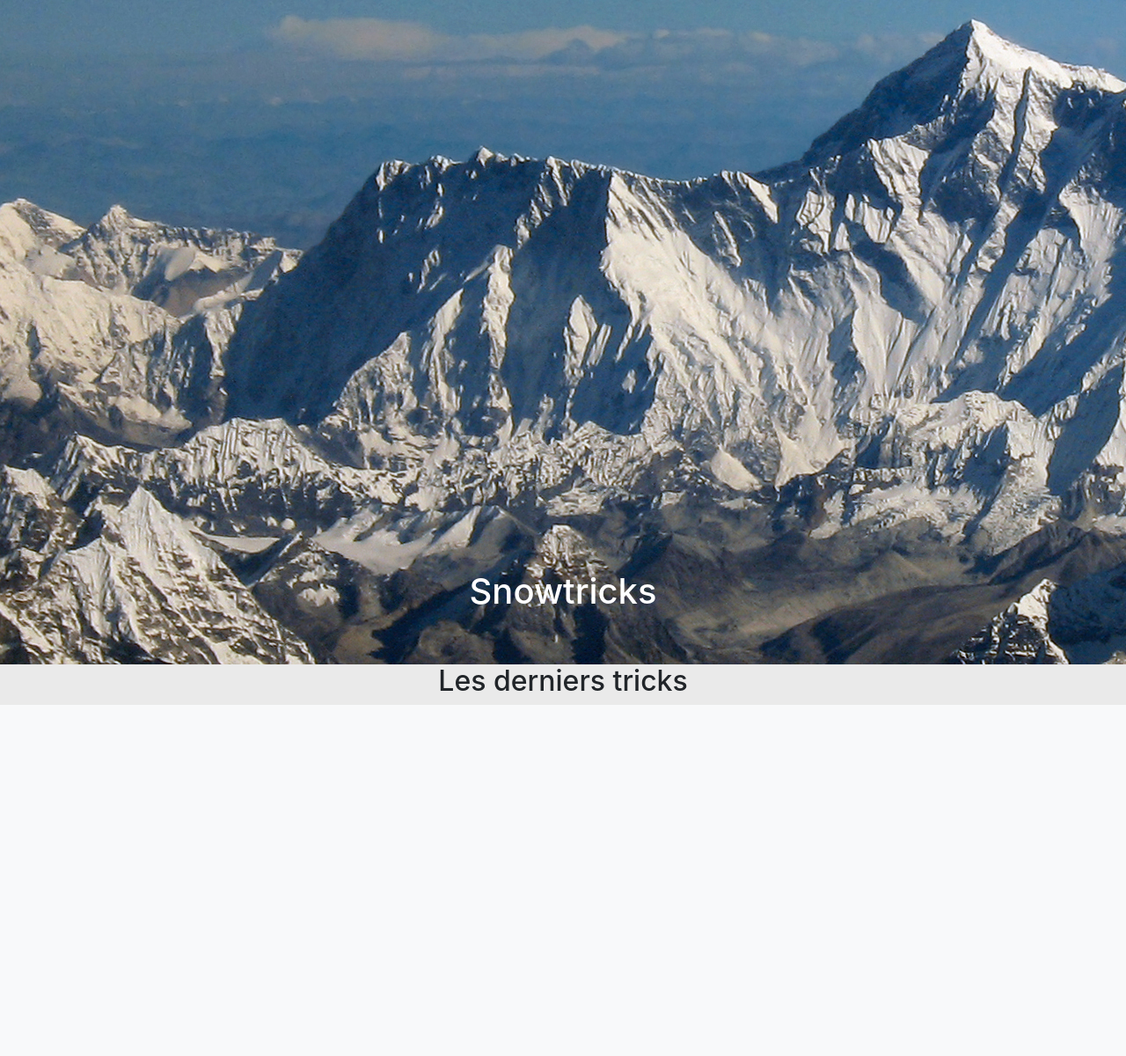
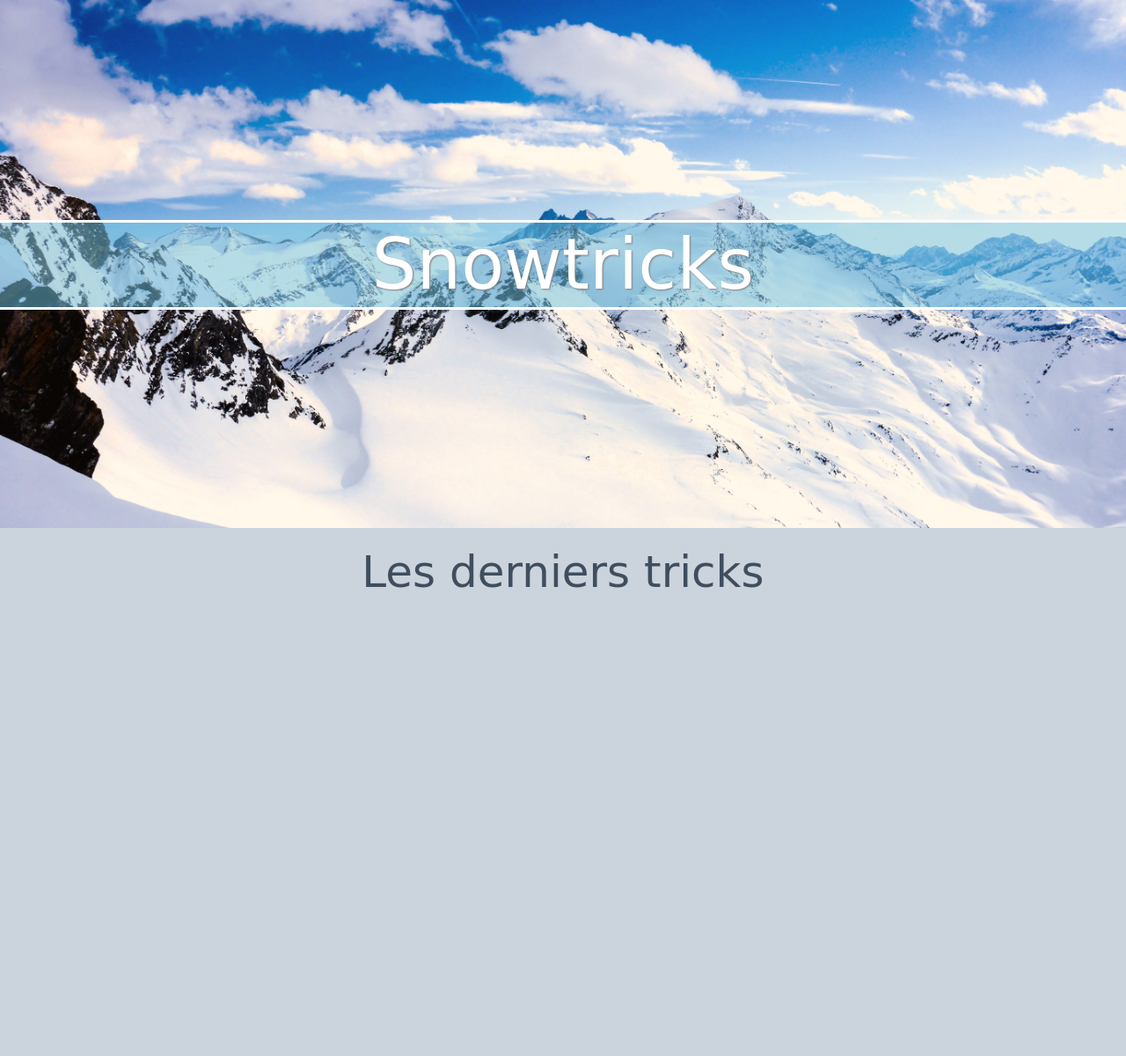
Before and after one commit to LykaJ/symfony, a Symfony app: template templates/pages/home.html.twig in a window 1280 px wide. Shown: the part 56-1256 px from the top of the page at 88% size. Before the commit the page ends 857 px from the top, so only its background shows below. Run offline with Twig, Linux system fonts and the light colour scheme; the template is opened without the code that fills it, so the values that code supplies are empty; some libraries are stand-ins or nearby versions.

Commit message:
#14 starting layout : landing page, edition of trick cards in progress

```diff
--- a/public/css/main.css
+++ b/public/css/main.css
@@ -5,21 +5,45 @@ body {
     flex-direction: column;
 }
 
-.scrolling-box {
-    background-color: #eaeaea;
-    display: block;
-    height: 100%;
-    overflow-y: scroll;
-    scroll-behavior: smooth;
+#section-1 {
+
+    background-image: url("../images/hero.jpg");
+    /* Set a specific height */
+    min-height: 600px;
+
+    /* Create the parallax scrolling effect */
+    background-attachment: fixed;
+    background-position: center;
+    background-repeat: no-repeat;
+    background-size: cover;
+    font-family: 'Lobster', cursive;
     text-align: center;
-    width: 100%;
+    padding-top: 250px;
 }
 
-section {
-    display: flex;
-    align-items: center;
-    justify-content: center;
-    height: 100%;
+.section-1 h1 {
+    color: #ffffff;
+    margin: 0;
+    font-size: 80px;
+    background-color: rgba(110,195,228,0.50);
+    border-top: #ffffff 3px solid;
+    border-bottom: #ffffff 3px solid;
+    text-shadow: 1px 1px 2px grey;
+}
+
+#section-2 {
+    background-color: #CBD3DD;
+    background-size: 100%;
+    text-align: center;
+    background-attachment: fixed;
+    min-height: 600px;
+}
+
+#section-2 h2 {
+    font-family: 'Lobster', cursive;
+    font-size: 50px;
+    color: #3f4e5e;
+    padding-top: 20px;
 }
 
 .comment {
@@ -28,6 +52,24 @@ section {
     margin: 5px;
     border-bottom: 1px solid #5eb5e0;
     border-left: 1px solid #5eb5e0;
+}
+
+.card-body {
+    height: 350px;
+}
+
+.card-img {
+    width: 100%;
+    height: auto;
+    margin: 0;
+}
+
+.card-title h3 {
+    padding-top: 5px;
+    font-family: 'Lobster', cursive;
+    font-size: 40px;
+    color: #3f4e5e;
+
 }
 
 /* region Loader */
@@ -120,3 +162,7 @@ section {
 }
 
 /* endregion */
+
+/* region Scroll */
+
+/* endregion */
--- a/src/Controller/Admin/AdminTrickController.php
+++ b/src/Controller/Admin/AdminTrickController.php
@@ -3,6 +3,7 @@
 
 namespace App\Controller\Admin;
 
+use App\Entity\ImageMedia;
 use App\Entity\Trick;
 use App\Entity\User;
 use App\Event\AdminUploadTrickImageEvent;
@@ -63,8 +64,8 @@ class AdminTrickController extends AbstractController
                 $trick->setAuthor($currentUser);
             }
 
-            $uploads_directory = $this->getParameter('media_directory');
-            $files = $request->files->get('trick')['uploadImageMedia'];
+           /* $uploads_directory = $this->getParameter('media_directory');
+            $files = $request->files->get('trick')['imageMedia'];
 
             foreach ($files as $file)
             {
@@ -76,6 +77,7 @@ class AdminTrickController extends AbstractController
                     $fileName
                 );
             }
+          */
 
             $this->em->persist($trick);
             $this->em->flush();
--- a/src/Controller/TricksController.php
+++ b/src/Controller/TricksController.php
@@ -14,9 +14,6 @@ use Symfony\Bundle\FrameworkBundle\Controller\AbstractController;
 use Symfony\Component\HttpFoundation\Request;
 use Symfony\Component\HttpFoundation\Response;
 use Symfony\Component\Routing\Annotation\Route;
-use Symfony\Component\Serializer\Normalizer\GetSetMethodNormalizer;
-use Symfony\Component\Serializer\Serializer;
-use Symfony\Component\Serializer\Encoder\JsonEncoder;
 
 class TricksController extends AbstractController
 {
--- a/templates/pages/home.html.twig
+++ b/templates/pages/home.html.twig
@@ -3,16 +3,15 @@
 
 {% block body %}
     <div class="scrolling-box">
-        <section id="1">
+        <section id="section-1">
             <div class="container-hero">
-                <img src="{{ asset('images/hero.jpg') }}" alt="test" class="img-responsive">
-                <div class="carousel-caption" id="hero-title">
+                <div class="section-1">
                     <h1>Snowtricks</h1>
                 </div>
             </div>
         </section>
 
-        <section id="2">
+        <section id="section-2">
             <div class="container">
                 <h2>Les derniers tricks</h2>
                 {% if app.user %}
@@ -26,5 +25,4 @@
             </div>
         </section>
     </div>
-
 {% endblock %}
--- a/templates/tricks/_list.html.twig
+++ b/templates/tricks/_list.html.twig
@@ -1,13 +1,20 @@
 <div class="row">
     {% for trick in tricks %}
-        <div class="col-3">
+        <div class="col-lg-3 col-md-6 col-sm-12">
             <div class="card mb-3">
                 <div class="card-body">
-                    <h3 class="card-title">
+                    <div class="card-title">
                         <a href="{{ path('trick.show', {id: trick.id, slug: trick.slug}) }}">
-                            {{ trick.title }}
+                            {% if trick.image %}
+                                <img src="{{ asset('uploads/images/' ~ trick.image) }}" alt="card-img-top" class="card-img">
+                                {% else %}
+                                    <img src="{{ asset('images/default.png') }}" alt="card-img-top" class="card-img">
+                            {% endif %}
+                            <h3>
+                                {{ trick.title }}
+                            </h3>
                         </a>
-                    </h3>
+                    </div>
                     {% if app.user %}
                         <a href="{{ path('admin.tricks.edit', {id: trick.id}) }}" class="btn"><i class="fas fa-pen fa-sm"></i></a>
                         <form method="post" action="{{ path('admin.tricks.delete', {id: trick.id}) }}" style="display: inline-block" onsubmit="return confirm('Confirmez-vous la suppression ?')">
@@ -16,10 +23,6 @@
                             <button class="btn"><i class="fas fa-trash fa-sm"></i></button>
                         </form>
                     {% endif %}
-                    {% if trick.image %}
-                        <img src="{{ asset('uploads/images/' ~ trick.image) }}" alt="card-img-top" style="width: 100%; height: auto;">
-                    {% endif %}
-                    <p class="card-text">{{ trick.content }}</p>
                     <p class="badge badge-pill badge-primary">{{ trick.category.name }}</p>
                     <p class="card-text">{{ trick.author.username }}</p>
                 </div>
--- a/templates/tricks/show.html.twig
+++ b/templates/tricks/show.html.twig
@@ -30,9 +30,7 @@
             {% endif %}
         </div>
         <div class="row">
-            {% if trick.uploadImageMedia %}
-                <img src="{{ asset('uploads/images/' ~ trick.uploadImageMedia) }}" alt="image media">
-            {% endif %}
+
         </div>
 
     </article>
```
Also changed, not shown: src/Entity/ImageMedia.php (+23 -0 lines), src/Entity/Trick.php (+19 -22 lines), src/Form/ImageMediaType.php (added, +28 -0 lines), src/Form/TrickType.php (+7 -5 lines), templates/admin/tricks/_form.html.twig (+12 -7 lines), templates/tricks/trick.html.twig (+10 -10 lines), public/images/default.png (added), public/images/hero.jpg, public/js/app.js.
